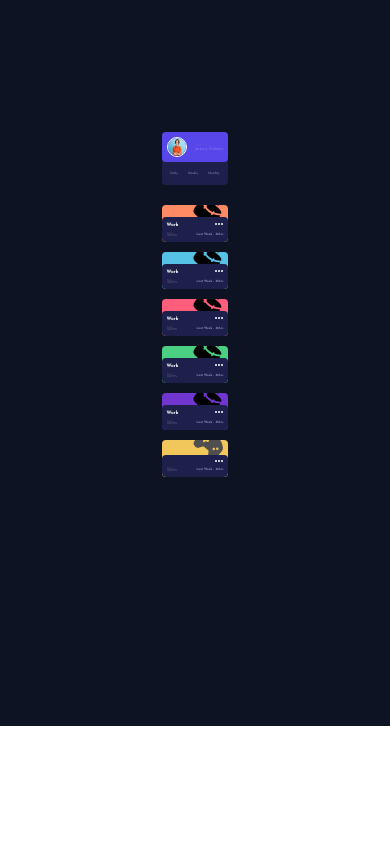
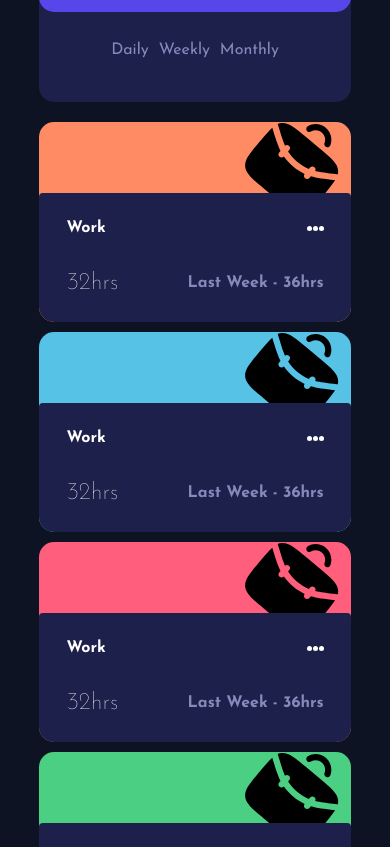
Before and after one commit to Sanchoka19/Time, a plain HTML site: page index.html in a window 390 px wide. Shown: the part 118-965 px from the top of the page. Before the commit the page ends 844 px from the top, so only its background shows below. Drawn offline with Linux system fonts and the light colour scheme.

Commit message:
refactor responsive design

```diff
--- a/style.css
+++ b/style.css
@@ -21,12 +21,10 @@ ul{
 main{
     display: flex;
     justify-content: center;
-    align-items: center;
     min-height: 100vh;
     height: 100%;
     width: 100%;
     background-color: #0d1323;
-    padding: 10px 120px;
 }
 
 .container-wrapper{
@@ -37,7 +35,7 @@ main{
 }
 
 .special-container {
-    border-radius: 4px;
+    border-radius: 15px;
     background-color: #1d204b;
     display: flex;
     flex-direction: column;
@@ -45,6 +43,7 @@ main{
     gap: 10px;
     padding: 0 0 10px 0;
     margin-bottom: 10px;
+    height: 200px;
 }
 
 .special-container-content {
@@ -52,23 +51,24 @@ main{
     display: flex;
     align-items: center;
     gap: 8px;
-    padding: 5px;
-    border-radius: 4px;
+    padding: 15px;
+    border-radius: 15px;
     width: 100%;
 }
 
 .special-container-content img {
-    width: 20px;
-    height: 20px;
+    width: 80px;
+    height: 80px;
     border-radius: 50%;
     border: 1px solid white;
 }
 
 .day-part{
     display: flex;
-    font-size: 0.2rem;
+    font-size: 1rem;
     color: #868aba;
     gap: 10px;
+    padding: 20px 0 0 0 ;
 }
 
 .day-part li {
@@ -81,13 +81,13 @@ main{
 }
 
 .special-container-content-text h3{
-    font-size: 0.2rem;
+    font-size: 1rem;
     color: #868aba;
     font-weight: 100;
 }
 
 .special-container-content-text h2 {
-    font-size: 0.3rem;
+    font-size: 2rem;
     font-weight: 100;
 }
 
@@ -113,31 +113,32 @@ main section div:nth-child(7) {
     position: relative;
     overflow: hidden;
 
-    border-radius: 4px;
+    border-radius: 15px;
     display: flex;
     flex-direction: column;
     justify-content: flex-end;
-    height: 37px;
+    height: 200px;
+
 }
 
 .ordinary-container img {
-     width: 30px;
-     height: 30px;
-     position: absolute;
-     top: -10px;
-     right: 4px;
-     rotate: 40deg;
+    width: 100px;
+    height: 100px;
+    position: absolute;
+    top: -10px;
+    right: 4px;
+    rotate: 40deg;
  }
 
- .ordinary-container-content {
+.ordinary-container-content {
     background-color: #1d204b;
     border-radius: 4px;
     z-index: 100;
-    padding: 5px;
+    padding: 27px;
 
     display: flex;
     flex-direction: column;
-    gap: 5px;
+    gap: 35px;
 }
 
 .ordinary-container-content-header{
@@ -147,7 +148,7 @@ main section div:nth-child(7) {
 }
 
 .ordinary-container-content-header h4 {
-    font-size: 0.3rem;
+    font-size: 1rem;
 }
 
 .ordinary-container-content-header-menu{
@@ -158,8 +159,8 @@ main section div:nth-child(7) {
 }
 
 .ordinary-container-content-header-menu span {
-    width: 2px;
-    height: 2px;
+    width: 5px;
+    height: 5px;
     background-color: #fff;
     border-radius: 50%;
 }
@@ -172,21 +173,25 @@ main section div:nth-child(7) {
 
 .ordinary-container-content-footer h5 {
     font-weight: 100;
-    font-size: 0.3rem;
+    font-size: 1.5rem;
 }
 
 .ordinary-container-content-footer h4 {
     color: #868aba;
-    font-size: 0.2rem;
+    font-size: 1rem;
 }
 
 
-@media only screen and (min-width: 1100px){
+@media only screen and (min-width: 800px){
+    main {
+        align-items: center;
+    }
     .container-wrapper{
         grid-template-columns: repeat(4, 1fr);
 
         padding: 0 50px;
         gap: 20px;
+        height: 500px;
     }
 
     .special-container {
@@ -210,8 +215,8 @@ main section div:nth-child(7) {
     }
 
     .special-container-content img{
-        width: 80px;
-        height: 80px;
+        width: 180px;
+        height: 180px;
         border: 3px solid white;
     }
 
```
